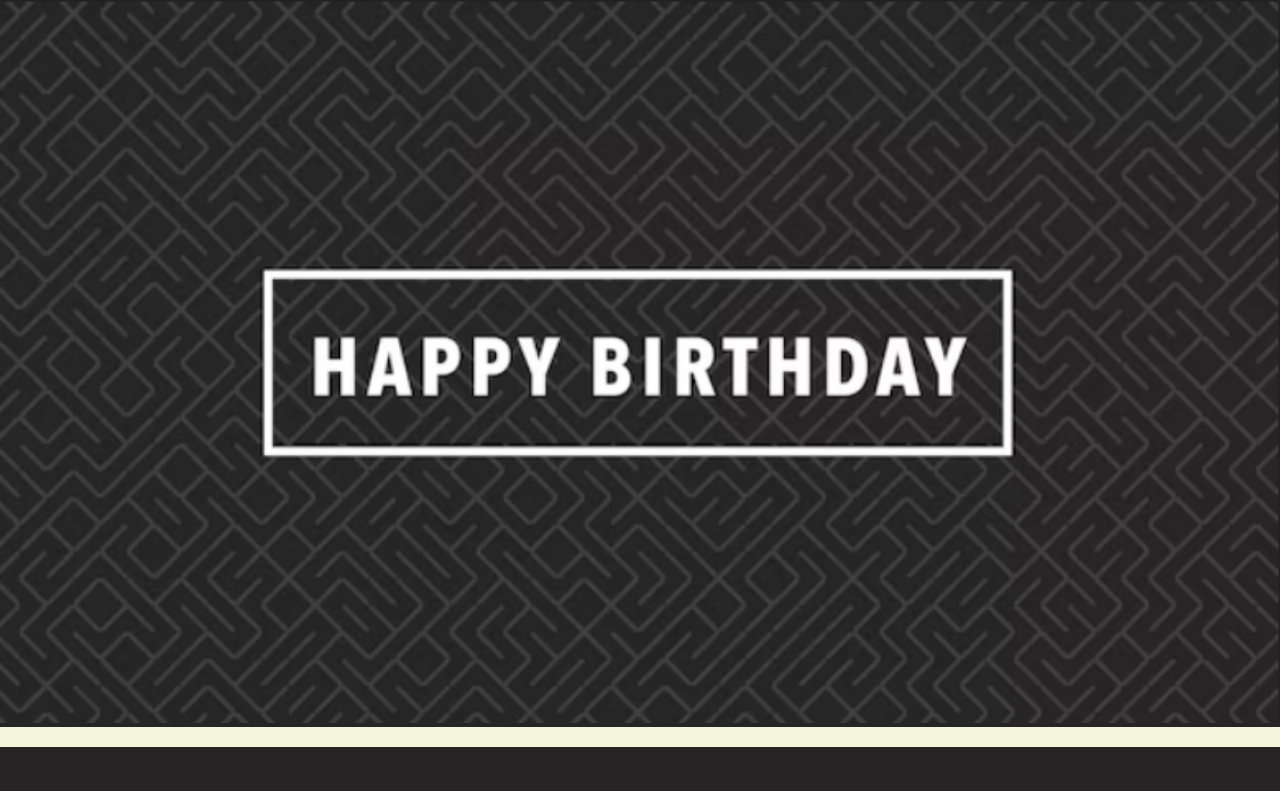
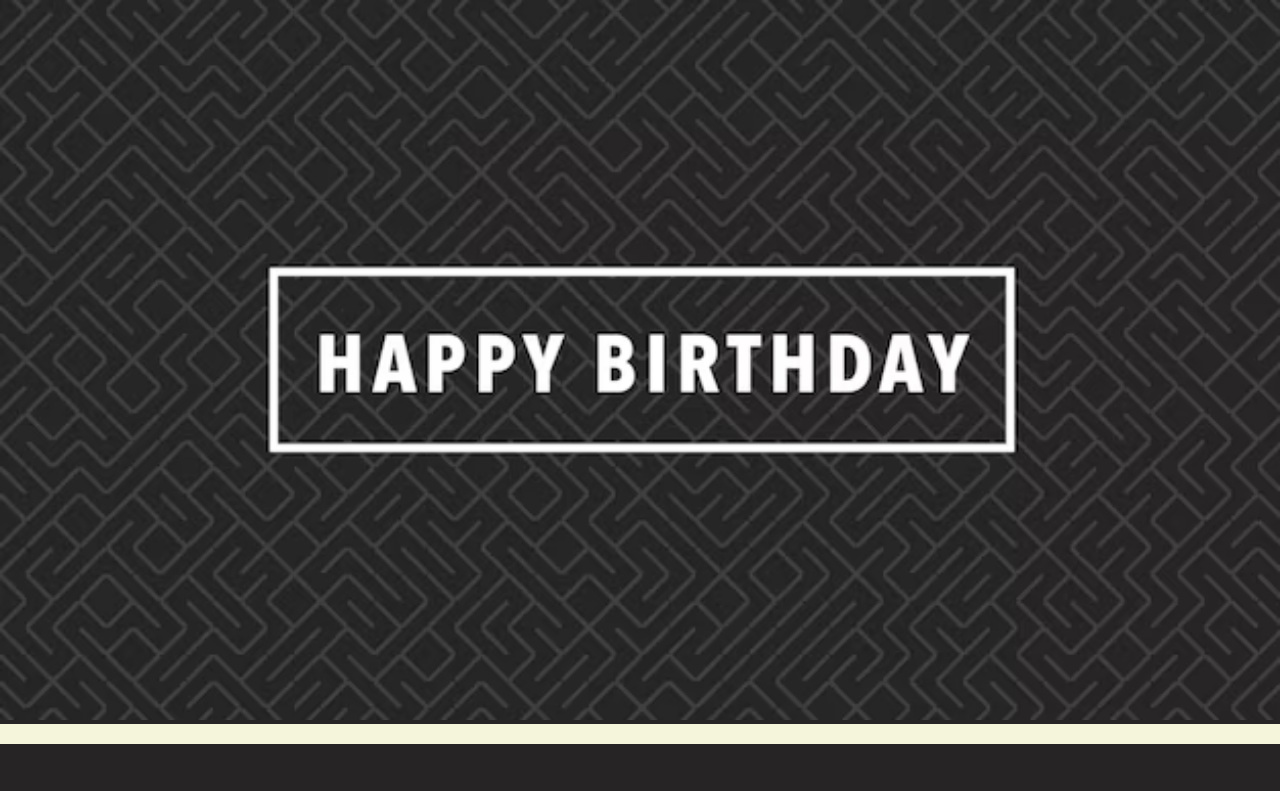
Before and after one commit to lord-error/BD12.2, a plain HTML site: page index.html in a window 1280 px wide. Shown: the top 791 px of the page. Drawn offline with Linux system fonts and the light colour scheme.

Commit message:
Update index.html

```diff
--- a/index.html
+++ b/index.html
@@ -116,7 +116,7 @@
     <title>С днём рождения!!!</title>
 </head>
 <body>
-    <img src="static/Screenshot_1.png" alt="Тут должна была быть красота" width="100%">
+    <img src="static/h1.avif" alt="Тут должна была быть красота" width="100%">
     <div class="beige-bar"></div> <!-- Светло-бежевая полоса -->
     <div class="main-text">
         <!-- Первый абзац -->
```
